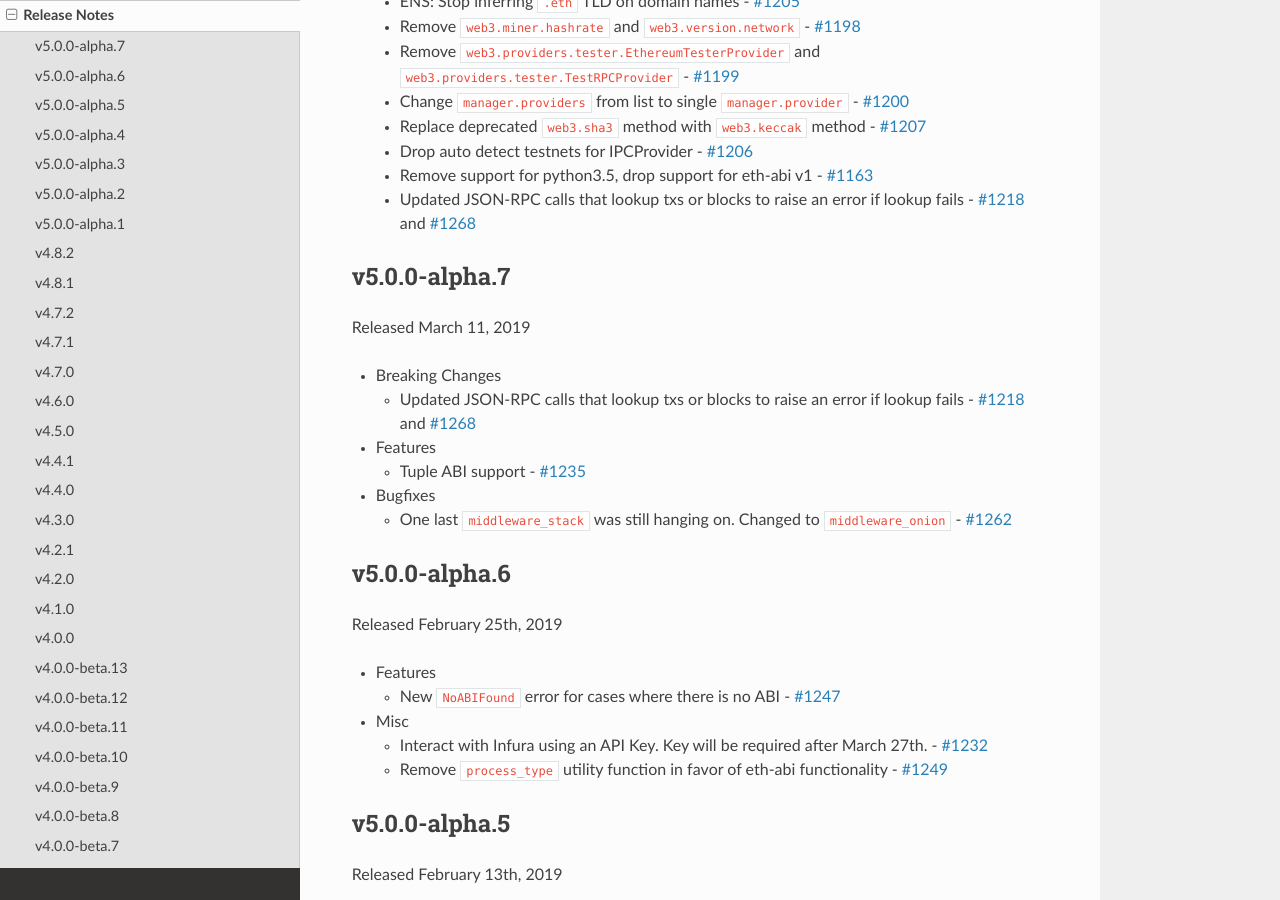
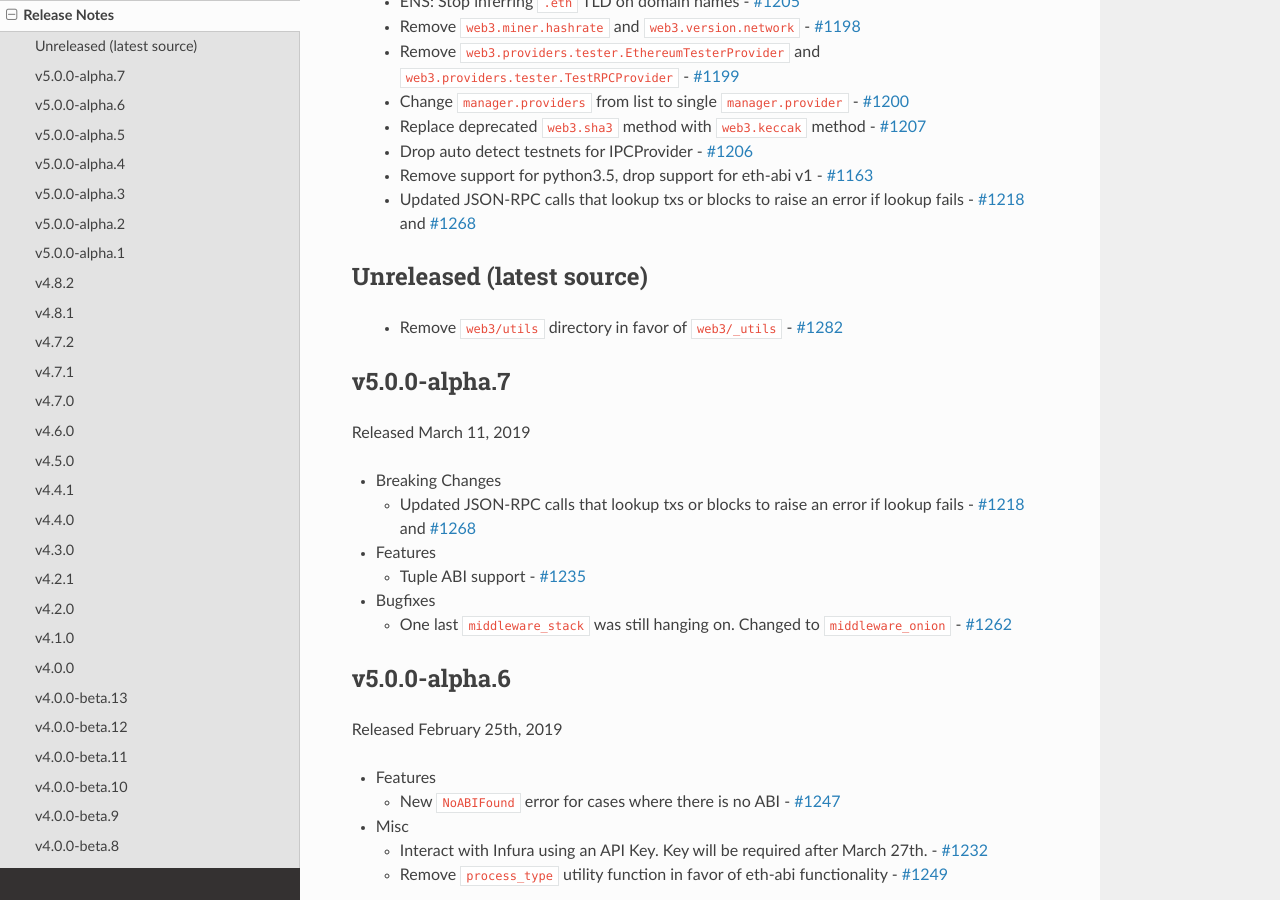
Before and after one commit to shuziren/web3.py, a Sphinx documentation site: the page built from docs/releases.rst, in a window 1280 px wide and 900 px high, scrolled down 391 px. Built offline with Sphinx 7.4.7 and the Read the Docs theme 2.0.0, drawn with Linux system fonts in a browser that asks for light colours.

Commit message:
Add unreleased section to release notes

```diff
--- a/docs/releases.rst
+++ b/docs/releases.rst
@@ -33,6 +33,11 @@ v5 Breaking Changes Summary
     an error if lookup fails
     - `#1218 <https://github.com/ethereum/web3.py/pull/1218>`_ and
     `#1268 <https://github.com/ethereum/web3.py/pull/1268>`_
+
+Unreleased (latest source)
+--------------------------
+  - Remove ``web3/utils`` directory in favor of ``web3/_utils``
+    - `#1282 <https://github.com/ethereum/web3.py/pull/1282>`_
 
 v5.0.0-alpha.7
 --------------
```
